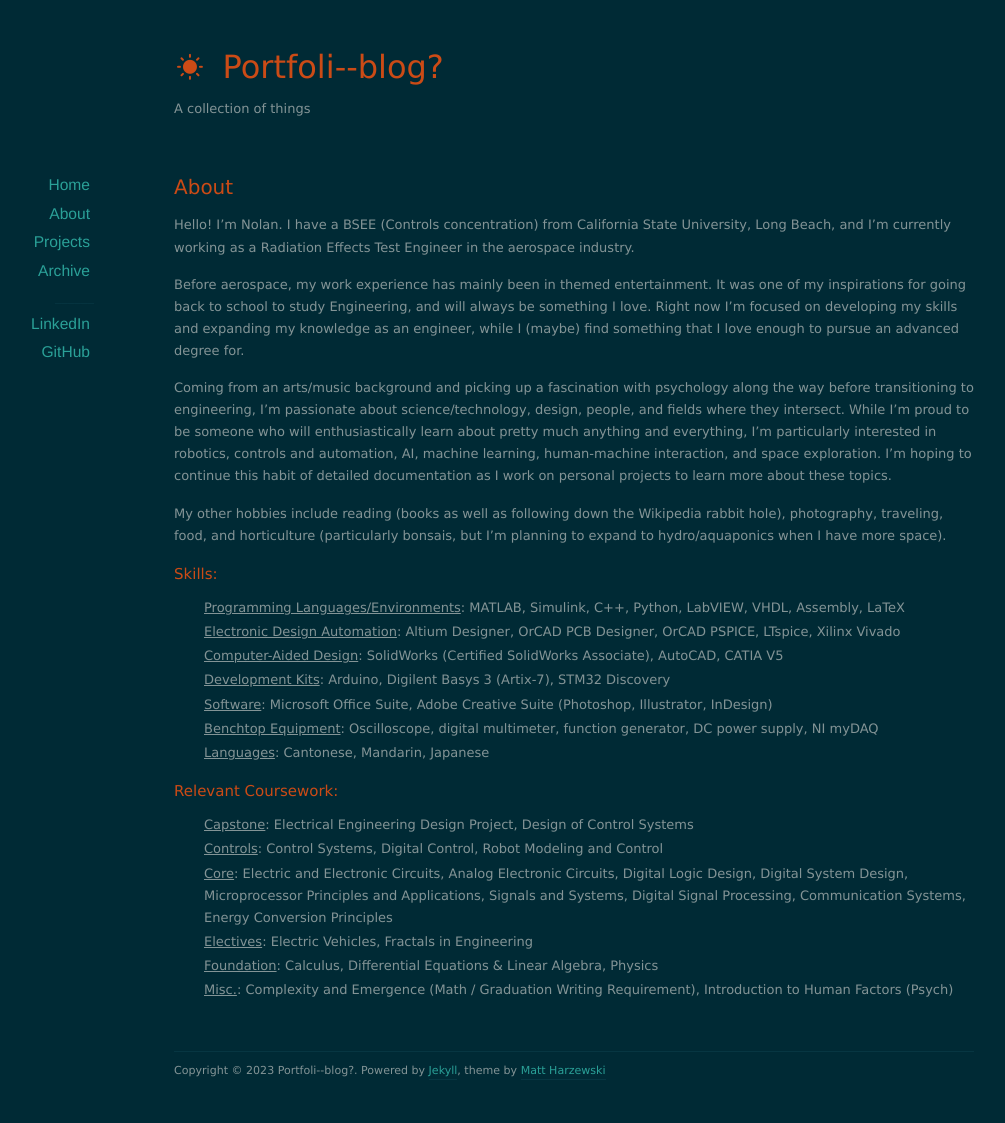
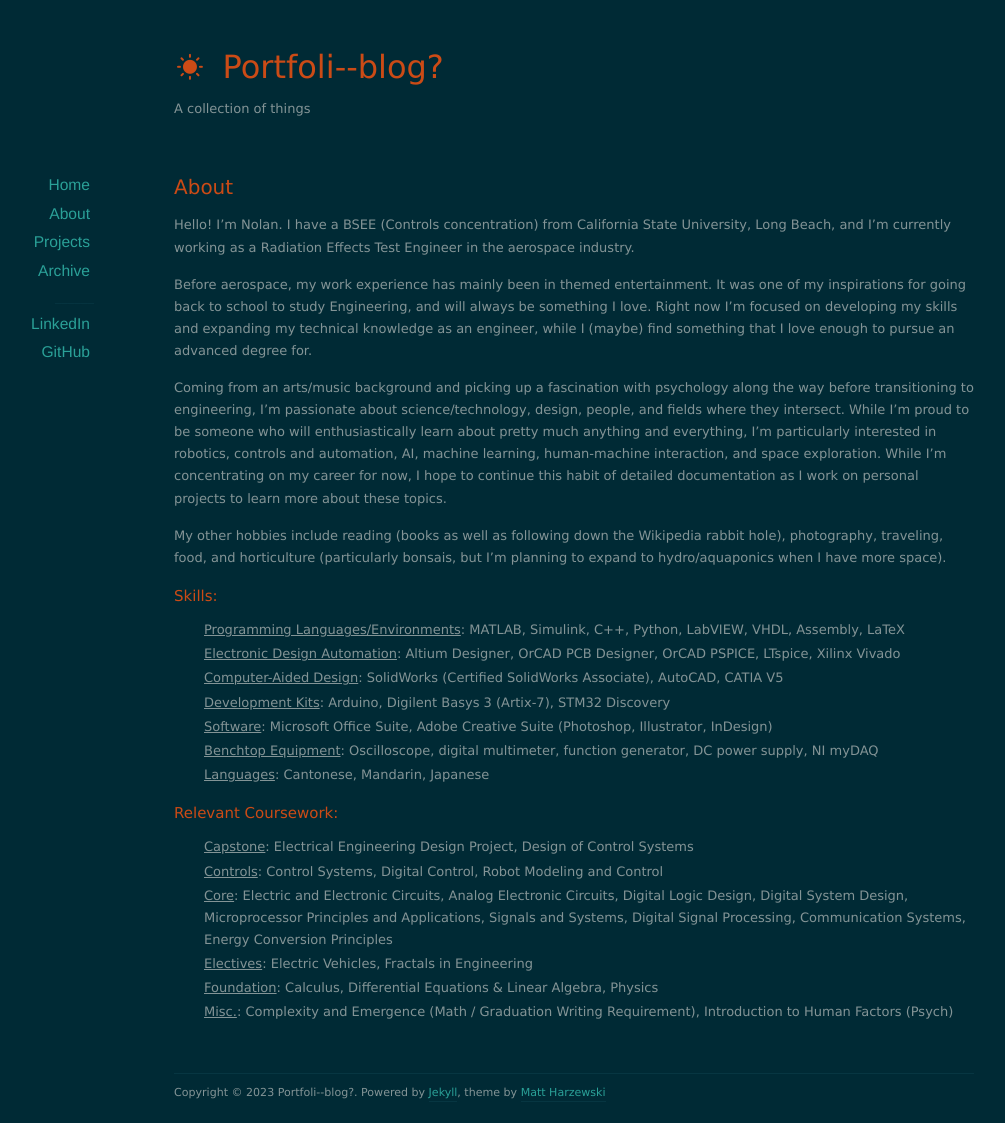
Before and after one commit to nolanschan/nolanschan.github.io, a Jekyll site: the page built from about/index.markdown, in a window 1280 px wide. Shown: the whole page, without its empty margins (66-1071 px from the left). Built offline with Jekyll 4.4.1, drawn with Linux system fonts in a browser that asks for light colours; nearby versions of some CDN libraries; before the commit the page ends 1101 px from its top, so only the background shows below that.

Commit message:
Update index.markdown

```diff
--- a/about/index.markdown
+++ b/about/index.markdown
@@ -7,9 +7,9 @@ title: About
 
 Hello! I'm Nolan. I have a BSEE (Controls concentration) from California State University, Long Beach, and I'm currently working as a Radiation Effects Test Engineer in the aerospace industry.
 
-Before aerospace, my work experience has mainly been in themed entertainment. It was one of my inspirations for going back to school to study Engineering, and will always be something I love. Right now I'm focused on developing my skills and expanding my knowledge as an engineer, while I (maybe) find something that I love enough to pursue an advanced degree for.
+Before aerospace, my work experience has mainly been in themed entertainment. It was one of my inspirations for going back to school to study Engineering, and will always be something I love. Right now I'm focused on developing my skills and expanding my technical knowledge as an engineer, while I (maybe) find something that I love enough to pursue an advanced degree for.
 
-Coming from an arts/music background and picking up a fascination with psychology along the way before transitioning to engineering, I'm passionate about science/technology, design, people, and fields where they intersect. While I'm proud to be someone who will enthusiastically learn about pretty much anything and everything, I'm particularly interested in robotics, controls and automation, AI, machine learning, human-machine interaction, and space exploration. I'm hoping to continue this habit of detailed documentation as I work on personal projects to learn more about these topics.
+Coming from an arts/music background and picking up a fascination with psychology along the way before transitioning to engineering, I'm passionate about science/technology, design, people, and fields where they intersect. While I'm proud to be someone who will enthusiastically learn about pretty much anything and everything, I'm particularly interested in robotics, controls and automation, AI, machine learning, human-machine interaction, and space exploration. While I'm concentrating on my career for now, I hope to continue this habit of detailed documentation as I work on personal projects to learn more about these topics.
 
 My other hobbies include reading (books as well as following down the Wikipedia rabbit hole), photography, traveling, food, and horticulture (particularly bonsais, but I'm planning to expand to hydro/aquaponics when I have more space).
 
```
